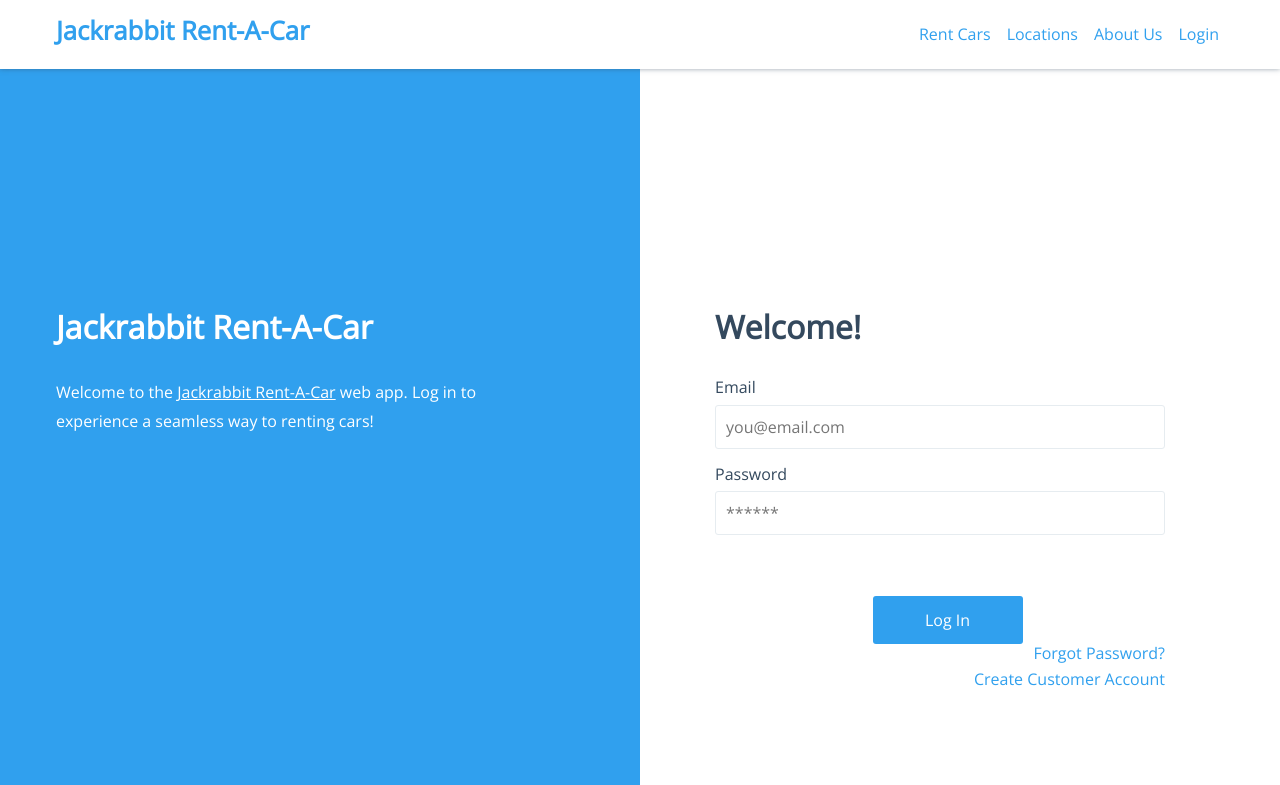
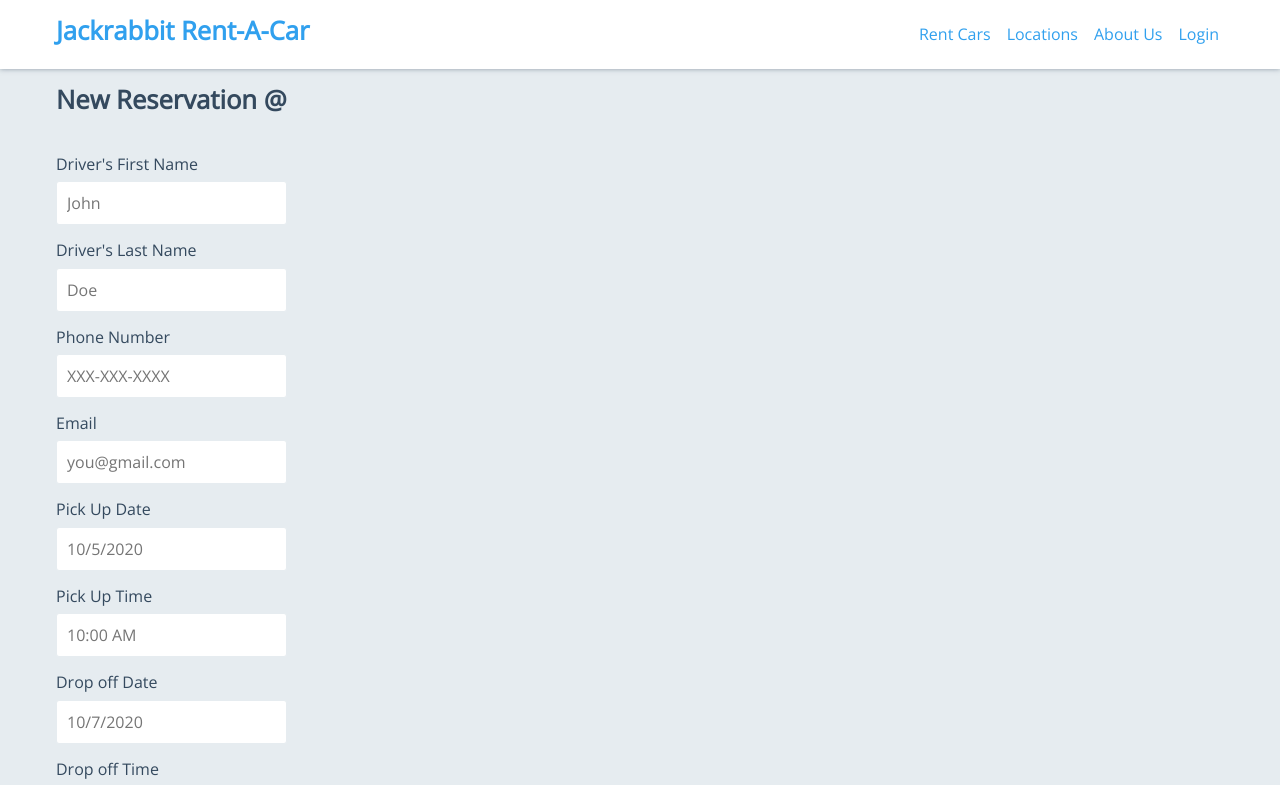
Before and after one commit to Adityah835/jackrabbit-rent-a-car, a Vue app: page /new-reservation in a window 1280 px wide. Before the commit this address led to /login. Shown: the top 785 px of the page. Built offline with nearby package versions, Linux system fonts and the light colour scheme; no server answers.

Commit message:
Added Reservation form and Improved Login errors

```diff
--- a/src/components/Nav.vue
+++ b/src/components/Nav.vue
@@ -22,8 +22,8 @@
                             <li> <router-link to="/inventory"> Inventory </router-link></li>
                             <li><a @click="logout()"> Logout </a></li>
                         </ul>
-                        <ul class = "inline">
-                            <li> <a @click="logout()"> Logout </a> </li>
+                        <ul v-if = "userProfile.isAdmin === false" class = "inline">
+                            <li v-if = "userProfile.isEmployee === false"> <a @click="logout()"> Logout </a> </li>
                         </ul>
                     </ul>
 
--- a/src/components/ResetPassword.vue
+++ b/src/components/ResetPassword.vue
@@ -2,7 +2,7 @@
     <section>
         <div class="modal">
             <div class="modal-content">
-                <div @click="$emit('close')" class = "close"> close</div>
+                <div @click="$emit('close')" class = "close"> Close</div>
                 <h3> Reset Password </h3>
                 <div v-if="!IsSuccess">
                     <p> Enter your email to reset your password</p>
--- /dev/null
+++ b/src/components/SelectLocation.vue
@@ -0,0 +1,85 @@
+<template>
+    <section>
+        <div class="modal">
+            <div class="modal-content">
+                <div @click="$emit('close')" class = "close"> Close</div>
+                <div>
+                    <h3> Select Location </h3>
+                    <p> </p>
+                    <form @submit.prevent>
+                       <div>
+                            <select @change="setLocation()" v-model.trim ="selectedLocation" class = "option-select">
+                                <option disabled value = ""> Location </option>
+                                <option value = "Sioux Falls Regional Airport, SD (FSD)"> Sioux Falls Regional Airport, SD (FSD) </option>
+                                <option value = "Minneapolis International Airport, MN (MSP)"> Minneapolis International Airport, MN (MSP) </option>
+                                <option value = "Chicago O'Hare International Airport, IL (ORD)"> Chicago O'Hare International Airport, IL (ORD) </option>
+                            </select>
+                        </div>
+                    </form>
+                    <p> </p>
+                    <p v-if="errorMsg !== ''" class="error">{{ errorMsg }} </p>
+                    <router-link to = "/new-reservation"> <button class ="button3"> Select </button> </router-link>
+                </div>
+                <p>  </p>
+            </div>
+        </div>
+    </section>
+</template>
+
+<script>
+import { mapState } from 'vuex'
+
+export default {
+    data(){
+        return{
+            IsSuccess: false,
+            errorMsg: '',
+            selectedLocation: ''
+        }
+    },
+    computed:{
+        ...mapState(['userProfile', 'location'])
+    },
+    methods:{
+        setLocation(){
+
+            this.errorMsg = ''
+
+            if(this.selectedLocation == ''){
+                this.errorMsg = 'Please select a location before proceeding'
+            }
+            else{
+                this.$store.dispatch('setLocation', {location: this.selectedLocation})
+                this.IsSuccess = true
+            }
+        }
+    }
+}
+</script>
+
+<style lang="scss">
+    .option-select{
+        width: 70%;
+        height: 50px;
+    }
+    .modal{
+
+        .modal-content{
+            max-width: 800px;
+        }
+    }
+     .button3{
+        background: #30A0EE;
+        border: 0;
+        outline: 0;
+        color: white;
+        padding: 0.8rem 1rem;
+        min-width: 150px;
+        font-size: 16px;
+        border-radius: 3px;
+
+        &:hover{
+            background: lighten(#30A0EE, 5%);
+        }
+    }
+</style>
--- a/src/router/index.js
+++ b/src/router/index.js
@@ -15,14 +15,6 @@ const routes = [
     path: '/rent-cars',
     name: 'Rent Cars',
     component: () => import (/* webpackChunkName: "rent-cars" */ '../views/RentCars.vue'),
-    meta: {
-      requiresAuth: true
-    }
-  },
-  {
-    path: '/new-reservation',
-    name: 'New Reservation',
-    component: () => import (/* webpackChunkName: "new-reservation" */ '../views/NewReservation.vue'),
     meta: {
       requiresAuth: true
     }
@@ -70,6 +62,11 @@ const routes = [
     path: '/about-us',
     name: 'About Us',
     component: () => import(/* webpackChunkName: "about-us" */ '../views/AboutUs.vue')
+  },
+  {
+    path: '/new-reservation',
+    name: 'New Reservation',
+    component: () => import(/* webpackChunkName: "new-reservation" */ '../views/NewReservation.vue')
   }
 ]
 
--- a/src/store/index.js
+++ b/src/store/index.js
@@ -10,7 +10,8 @@ Vue.use(Vuex)
 const store = new Vuex.Store({
   state: {
     userProfile: {},
-    secondaryUserProfile: {}
+    secondaryUserProfile: {},
+    location: {}
   },
   mutations: {
     setUserProfile(state, val) {
@@ -18,12 +19,13 @@ const store = new Vuex.Store({
     },
     setSecondaryUserProfile(state, val) {
       state.secondaryUserProfile = val
-  }
+    },
+    setPreferredLocation(state, val){
+      state.location = val
+    }
   },
   actions: {
     async login({ dispatch }, form) {
-
-      console.log('inside login dispatch')
 
       // sign user in
       const user  = await fb.auth.signInWithEmailAndPassword(form.email, form.password)
@@ -31,12 +33,11 @@ const store = new Vuex.Store({
         dispatch('fetchUserProfile', user)
         console.log(response)
       })
-      .catch((error) => {
-        console.error(error)
-        alert(error)
-      })
+      //.catch((error) => {
+      //  console.error(error)
+        //alert(error)
+      //})
 
-      window.location.reload()
       // fetch user profile and set in state
 
     },
@@ -102,6 +103,11 @@ const store = new Vuex.Store({
 
       commit('setUserProfile', {})
     },
+    async setLocation({ commit }, location){
+
+      commit('setPreferredLocation', location)
+
+    }
 
   },
   modules: {
--- a/src/views/Login.vue
+++ b/src/views/Login.vue
@@ -18,7 +18,8 @@
             <label for="password1">Password</label>
             <input v-model.trim="loginForm.password" type="password" placeholder="******" id="password1" />
           </div>
-          <button class="button" @click="login(), checkdata()">Log In</button>
+          <p v-if ="errorMsg != ''" class = "error"> {{errorMsg}} </p>
+          <button class="button" @click="login()">Log In</button>
           <div class="extras">
             <a @click="togglePasswordReset()">Forgot Password?</a>
             <router-link to = "/signup">Create Customer Account</router-link>
@@ -38,6 +39,7 @@ export default {
         email: '',
         password: ''
       },
+      errorMsg: '',
       showPasswordReset: false
     }
   },
@@ -45,22 +47,33 @@ export default {
     PasswordReset
   },
   methods: {
-    login() {
-        this.$store.dispatch('login', {
-        email: this.loginForm.email,
-        password: this.loginForm.password
-      })
-      .catch(function(response){
-        console.log(response)
-      })
+    async login() {
+
+        this.errorMsg = ''
+
+        await this.$store.dispatch('login', {
+          email: this.loginForm.email,
+          password: this.loginForm.password
+        })
+        .catch((error) => {
+          console.error(error)
+          this.errorMsg = error
+        })
+
+        if(this.errorMsg == ''){
+          window.location.reload()
+        }
 
     },
     togglePasswordReset(){
       this.showPasswordReset = !this.showPasswordReset
-    },
-    checkdata(){
-
     }
   }
 }
 </script>
+<style lang="scss">
+  .error {
+    color: tomato;
+    font-size: 12px;
+  }
+</style>
--- a/src/views/NewReservation.vue
+++ b/src/views/NewReservation.vue
@@ -1,8 +1,75 @@
 <template>
-    <section>
-        <div class = "col1">
-            <h1>New Reservation page</h1>
-            <router-link to = "/rent-cars"> Back to Rent Cars </router-link>
-        </div>
-    </section>
+    <div id="signup-form">
+        <section>
+            <form @submit.prevent>
+                <div class = "col1">
+                <h3>New Reservation @ {{location.location}}</h3>
+                </div>
+                <div class = "col2">
+                <div>
+                    <label>Driver's First Name</label>
+                    <input v-model.trim="reservationForm.firstname" type="text" placeholder = "John" id="firstname2"/>
+                </div>
+                <div>
+                    <label>Driver's Last Name</label>
+                    <input v-model.trim="reservationForm.lastname" type="text" placeholder = "Doe" id="lastname2"/>
+                </div>
+                <div>
+                    <label>Phone Number</label>
+                    <input v-model.trim="reservationForm.phoneno" type="text" placeholder = "XXX-XXX-XXXX" id="phoneno2"/>
+                </div>
+                <div>
+                    <label>Email</label>
+                    <input v-model.trim="reservationForm.email" type="text" placeholder = "you@gmail.com" id="email3"/>
+                </div>
+                <div>
+                    <label>Pick Up Date</label>
+                    <input v-model.trim="reservationForm.pickupdate" type="text" placeholder = "10/5/2020" id="pickupdate"/>
+                </div>
+                <div>
+                    <label>Pick Up Time</label>
+                    <input v-model.trim="reservationForm.pickuptime" type="text" placeholder = "10:00 AM" id="pickuptime"/>
+                </div>
+                <div>
+                    <label>Drop off Date</label>
+                    <input v-model.trim="reservationForm.dropoffdate" type="text" placeholder = "10/7/2020" id="dropoffdate"/>
+                </div>
+                <div>
+                    <label>Drop off Time</label>
+                    <input v-model.trim="reservationForm.dropofftime" type="text" placeholder = "02:00 PM" id="dropofftime"/>
+                </div>
+                <button class="button">Reserve Ride</button>
+                <div class="extras">
+                    <p> </p>
+                    <router-link to="/rent-cars">Back to Rent Cars Dashboard</router-link>
+                </div>
+                </div>
+            </form>
+        </section>
+    </div>
 </template>
+<script>
+import { mapState } from 'vuex'
+export default {
+    data(){
+        return{
+            reservationForm:{
+                firstname: '',
+                lastname: '',
+                email:'',
+                phoneno:'',
+                pickupdate:'',
+                pickuptime:'',
+                dropoffdate:'',
+                dropofftime:''
+            }
+        }
+    },
+    computed:{
+        ...mapState(['userProfile', 'location'])
+    },
+    methods:{
+
+    }
+}
+</script>
--- a/src/views/RentCars.vue
+++ b/src/views/RentCars.vue
@@ -1,7 +1,8 @@
 <template>
     <div id = "dashboard">
         <section>
-            <div>
+            <SelectLocation v-if="showSelectLocation" @close="toggleSelectLocation"></SelectLocation>
+            <div class = "col2">
                 <h2>Welcome {{userProfile.firstname}}! </h2>
                 <h4>Start your car reservation rental or check you current reservations! </h4>
             </div>
@@ -9,17 +10,32 @@
 
         <section>
             <div class="col2">
-                <router-link to = "/new-reservation"><button class = "button2" type="button">Make a New Reservation</button></router-link>
+                <a @click="toggleSelectLocation()"><button class = "button2" type="button">Make a New Reservation</button></a>
                 <a><button class ="button2" type="button">View/Modify/Cancel Reservation</button></a>
             </div>
         </section>
     </div>
 </template>
 <script>
+import SelectLocation from '@/components/SelectLocation.vue'
 import { mapState } from 'vuex'
+
 export default {
+    data() {
+        return {
+            showSelectLocation: false
+        }
+    },
+    methods:{
+        toggleSelectLocation(){
+            this.showSelectLocation = !this.showSelectLocation
+        }
+    },
     computed:{
         ...mapState(['userProfile'])
+    },
+    components:{
+        SelectLocation
     }
 }
 </script>
```
